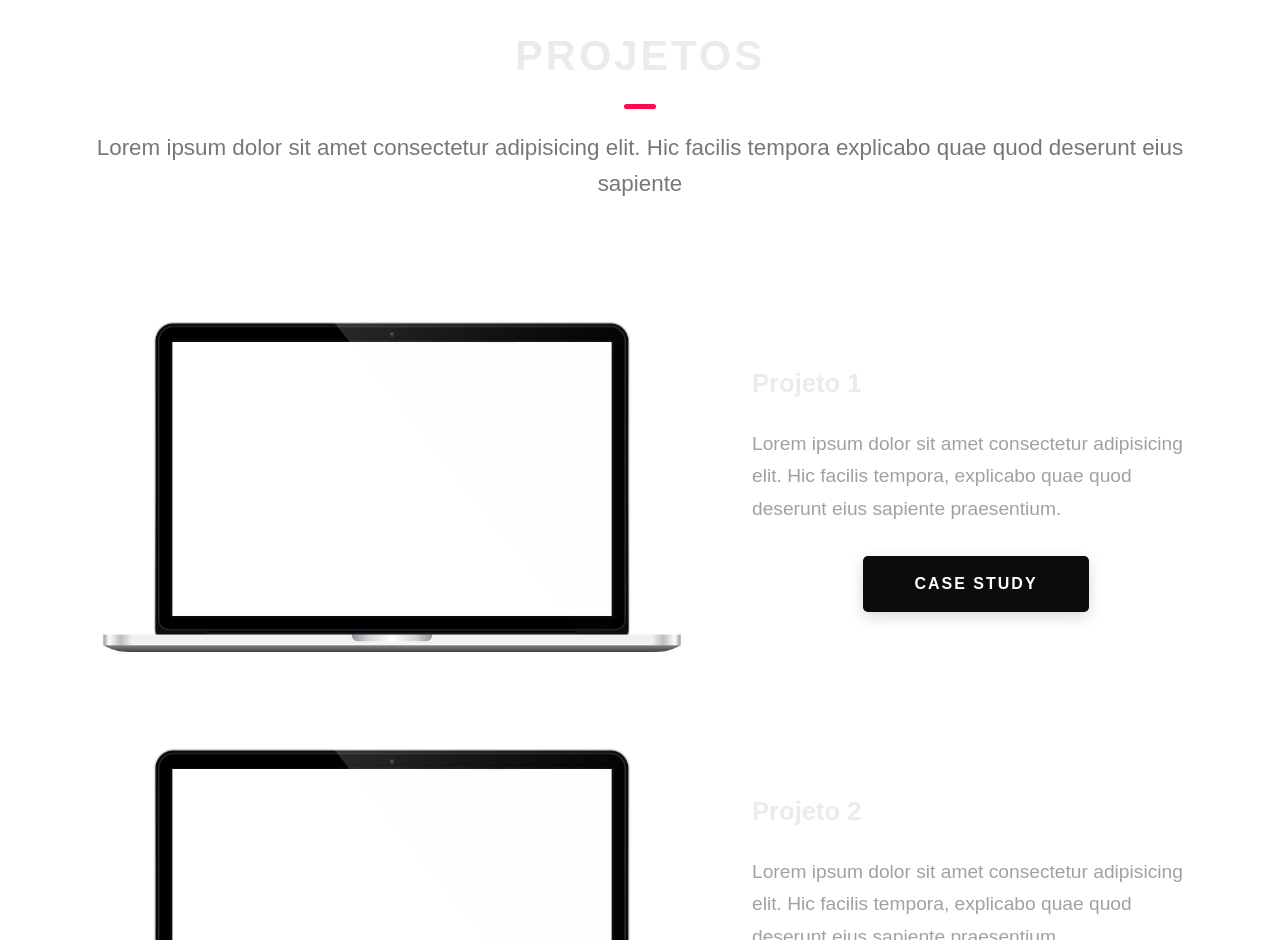
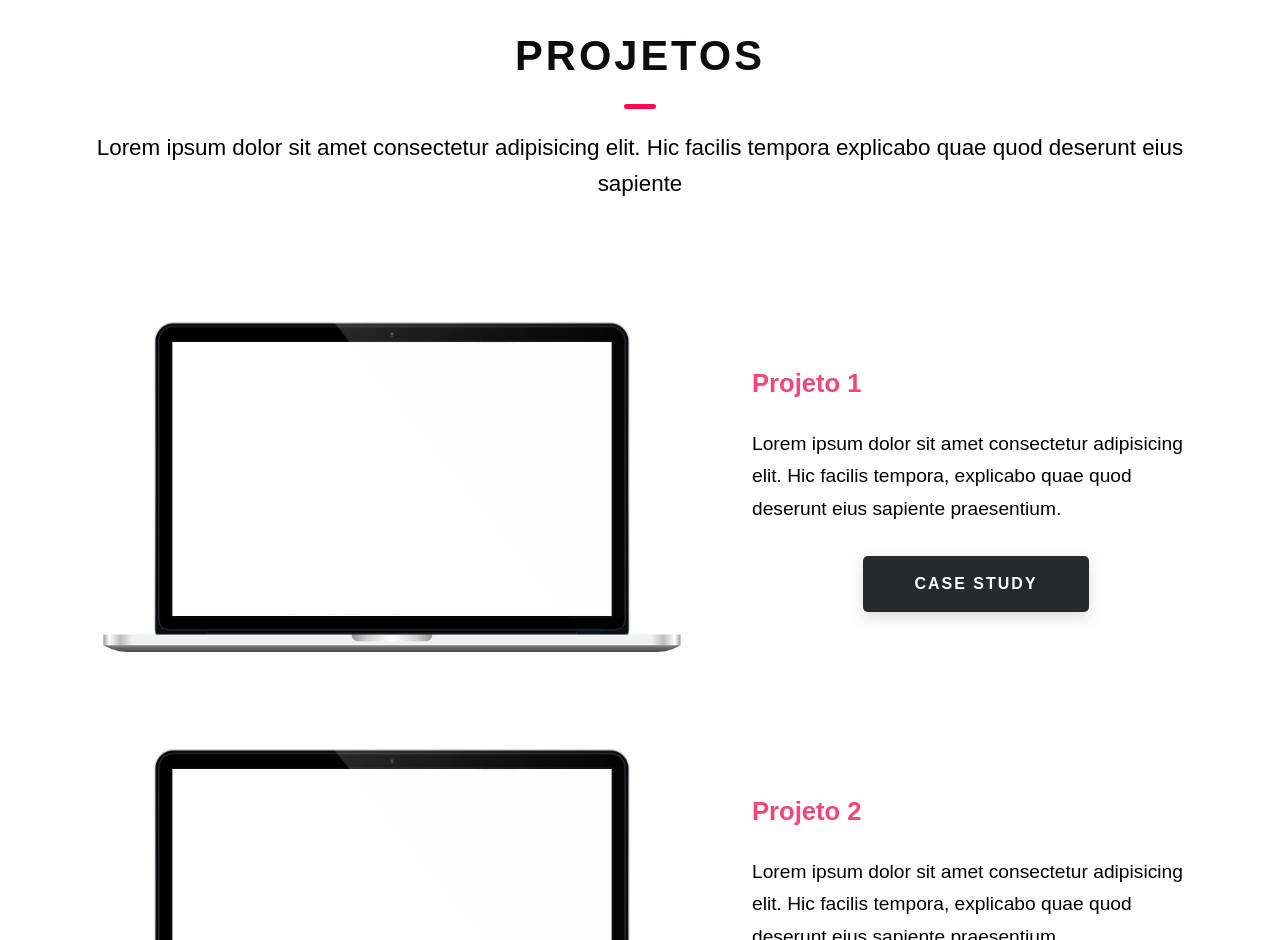
Before and after one commit to Jaaiane/portfolio, a plain HTML site: page index.html in a window 1280 px wide. Shown: the part 1860-2800 px from the top of the page. Drawn offline with Linux system fonts and the light colour scheme.

Commit message:
:boom: fix: Revertendo mudanças

```diff
--- a/index.html
+++ b/index.html
@@ -5,6 +5,7 @@
     <meta charset="UTF-8">
     <meta name="viewport" content="width=device-width, initial-scale=1.0">
     <link rel="stylesheet" href="./styles/index.css">
+    <link rel="stylesheet" href="https://cdnjs.cloudflare.com/ajax/libs/font-awesome/4.7.0/css/font-awesome.min.css">
     <title>Document</title>
 </head>
 
@@ -79,8 +80,8 @@
         </section>
 
         <section id="section-projects" class="section section-projects">
-            <h2>Projetos</h2>
-            <p class="subtitle">
+            <h2 class="project-nome">Projetos</h2>
+            <p class="subtitle-project">
               Lorem ipsum dolor sit amet consectetur adipisicing elit. Hic facilis
               tempora explicabo quae quod deserunt eius sapiente
             </p>
@@ -94,8 +95,8 @@
                   />
                 </div>
                 <div class="project-content">
-                  <h3>Projeto 1</h3>
-                  <p class="paragraph">
+                  <h3 class="projects-number">Projeto 1</h3>
+                  <p class="descricao">
                     Lorem ipsum dolor sit amet consectetur adipisicing elit. Hic
                     facilis tempora, explicabo quae quod deserunt eius sapiente
                     praesentium.
@@ -112,8 +113,8 @@
                   />
                 </div>
                 <div class="project-content">
-                  <h3>Projeto 2</h3>
-                  <p class="paragraph">
+                  <h3 class="projects-number">Projeto 2</h3>
+                  <p class="descricao">
                     Lorem ipsum dolor sit amet consectetur adipisicing elit. Hic
                     facilis tempora, explicabo quae quod deserunt eius sapiente
                     praesentium.
@@ -130,8 +131,8 @@
                   />
                 </div>
                 <div class="project-content">
-                  <h3>Projeto 3</h3>
-                  <p class="paragraph">
+                  <h3 class="projects-number">Projeto 3</h3>
+                  <p class="descricao">
                     Lorem ipsum dolor sit amet consectetur adipisicing elit. Hic
                     facilis tempora, explicabo quae quod deserunt eius sapiente
                     praesentium.
@@ -188,7 +189,6 @@
                 <a href="" target="_blank"><i class="fa fa-linkedin" aria-hidden="true"></i></a>
                 <a href="" target="_blank"><i class="fa fa-github" aria-hidden="true"></i></a>
                 <a href="" target="_blank"><i class="fa fa-twitter" aria-hidden="true"></i></a>
-                    <a href="" target="_blank"><i class="fa fa-youtube-play" aria-hidden="true"></i></a>
                 <a href="" target="_blank"><i class="fa fa-instagram" aria-hidden="true"></i></a>
               </div>
             </div>
--- a/styles/index.css
+++ b/styles/index.css
@@ -20,7 +20,7 @@ button {
 
 a {
   text-decoration: none;
-  color: rgba(24, 8, 24, 0.795);
+  color: inherit;
 }
 
 body {
@@ -28,11 +28,10 @@ body {
   display: grid;
   grid-template-rows: auto 1fr 350px;
   font-family: "Source Sans Pro", sans-serif;
-  /* position: relative; */
 }
 
 .btn {
-  background: #0d0b0d;
+  background: #26292E;
   color: #fff;
   padding: 1.2rem 3.2rem;
   font-size: 1rem;
@@ -53,20 +52,35 @@ body {
 .subtitle {
   display: block;
   text-align: center;
-  color: #777;
+  color: #ffffff;
   font-size: 1.4rem;
   font-weight: 500;
   margin: auto;
   line-height: 1.6;
   text-align: center;
-  /* margin: 0px 10rem; */
+}
+
+.subtitle-project {
+  display: block;
+  text-align: center;
+  color: #000;
+  font-size: 1.4rem;
+  font-weight: 500;
+  margin: auto;
+  line-height: 1.6;
+  text-align: center;
 }
 
 .paragraph {
   font-size: 1.2rem;
   color: rgb(161, 161, 161);
   line-height: 1.7;
-  /* max-width: 1.7; */
+}
+
+.descricao {
+  font-size: 1.2rem;
+  color: #000;
+  line-height: 1.7;
 }
 
 .section {
@@ -79,6 +93,23 @@ h1 {
   letter-spacing: 3px;
   text-align: center;
   font-weight: bold;
+}
+
+.project-nome {
+  font-size: 2.6rem;
+  text-transform: uppercase;
+  letter-spacing: 3px;
+  font-weight: bold;
+  text-align: center;
+  position: relative;
+  margin-bottom: 50px;
+  color: #0d0b0d;
+}
+
+.projects-number {
+  font-weight: 700;
+  font-size: 1.6rem;
+  color: #f54678;
 }
 
 h2 {
@@ -347,6 +378,7 @@ footer {
   text-decoration: underline;
 }
 
+
 /* Medium devices (landscape tablets, 768px and up) */
 @media only screen and (max-width: 768px) {
   html {
```
Also changed, not shown: assets/127.0.0.1_5500_index.html (3).png (added), 1 other file. Lines whose indentation alone changed are shown as unchanged.
